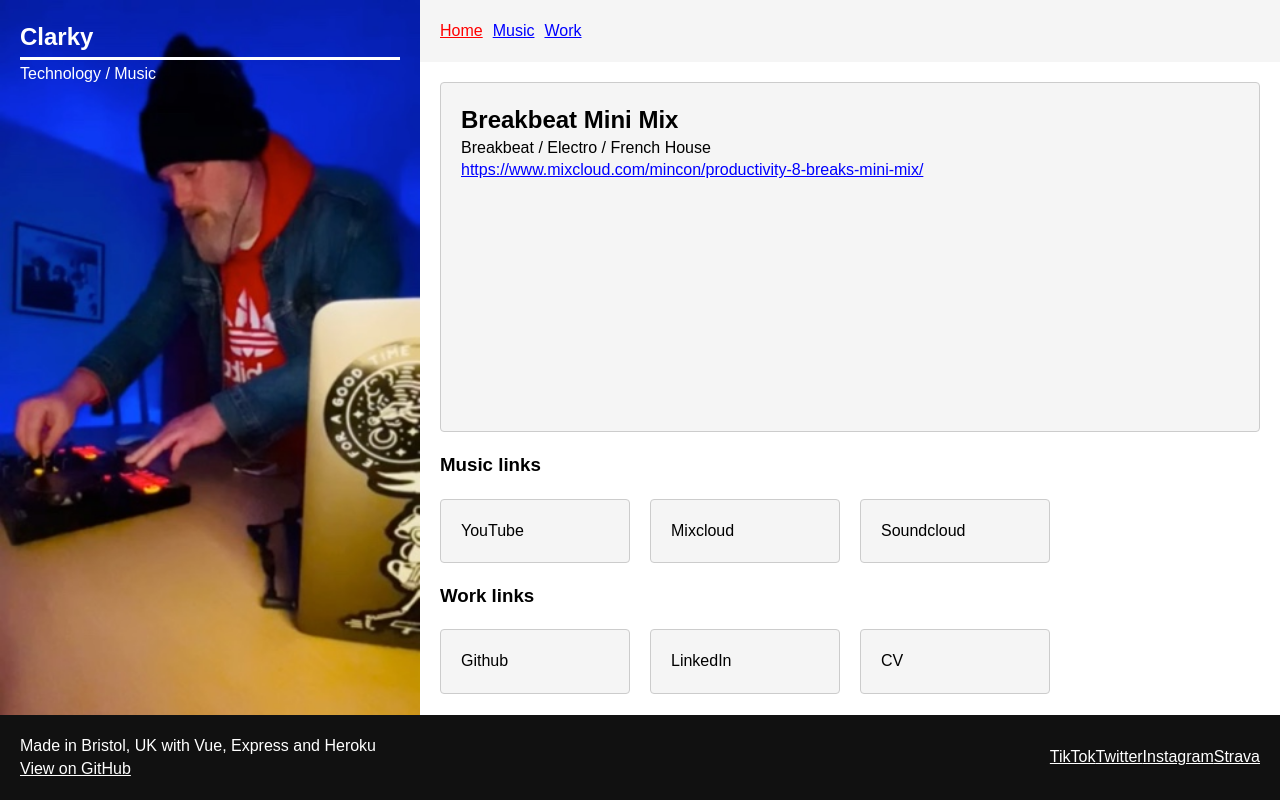
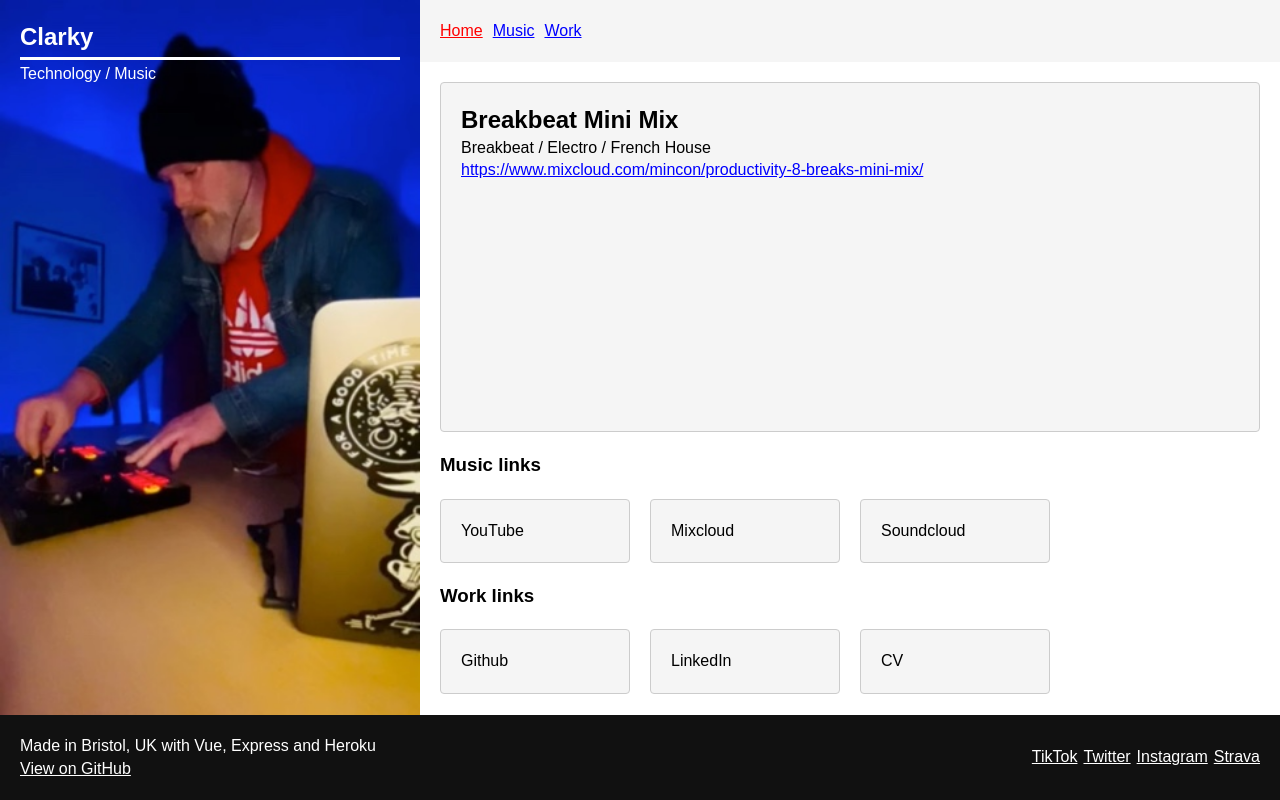
Before and after one commit to netotaku/clarky2, a Vue app: page / in a window 1280 px wide. Built offline with nearby package versions, Linux system fonts and the light colour scheme.

Commit message:
portfolio

```diff
--- a/src/App.vue
+++ b/src/App.vue
@@ -177,6 +177,14 @@ export default{
     a{
       color: #fff;
     }
+    &__social{
+      a{
+        display: inline-block;
+        &:not(:last-child){
+          margin-right: 6px;
+        }
+      }
+    }
     @media (min-width:600px)  {
       display: flex;
       align-items: center;
@@ -188,6 +196,13 @@ export default{
     &-bw{
       word-break: break-word;
     }
+    &-elps{
+      display: block;
+      position: relative;
+      overflow: hidden;
+      text-overflow: ellipsis;
+      white-space: nowrap;
+    }
   }
 
 </style>
--- a/src/views/blocks/Player.vue
+++ b/src/views/blocks/Player.vue
@@ -9,7 +9,7 @@
             </div>
             <ul class="player__track-list">
                 <li v-for="track in blockData.tracks" :key="track">
-                    <a :href="track.url" target="_blank">{{ track.label }}</a></li>
+                    <a :href="track.url" target="_blank"><span class="u-elps">{{ track.label }}</span></a></li>
             </ul>
         </div>
     </section>
--- a/src/views/blocks/Spotlight.vue
+++ b/src/views/blocks/Spotlight.vue
@@ -16,7 +16,9 @@
     .spotlight{
         height: 350px;
         &__desc{
-            width: 60%;
+            @media (min-width:600px)  {
+                width: 60%;
+            }
         }
     }
 </style>
```
